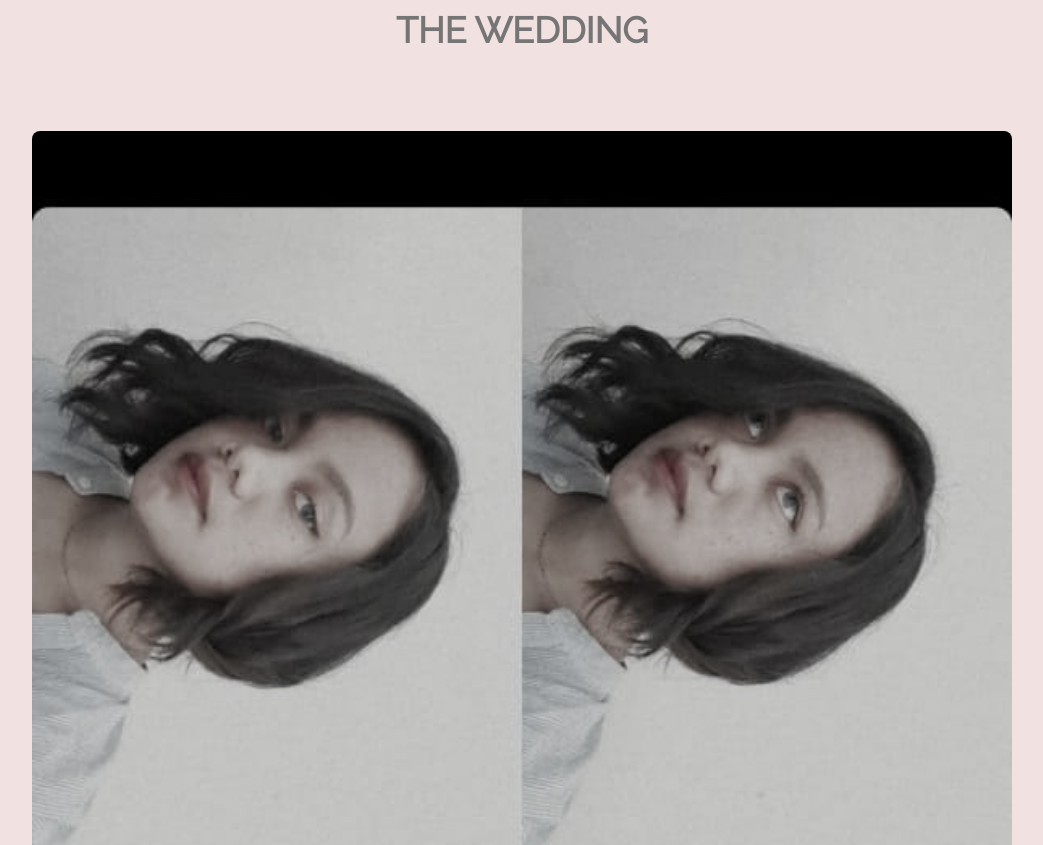
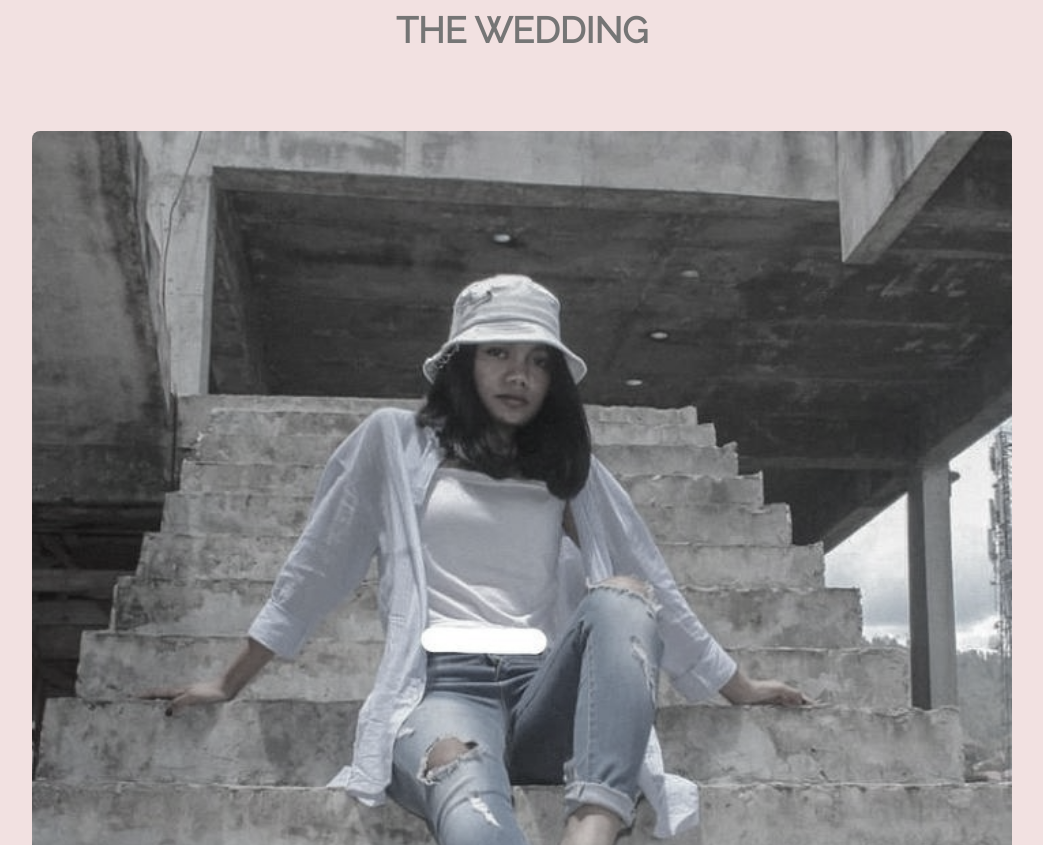
Before and after one commit to jesayaambarita/weding, a plain HTML site: page index.html in a window 1280 px wide. Shown: the part 3310-4155 px from the top of the page, without its empty margins (118-1161 px from the left). Drawn offline with nearby package versions, Linux system fonts and the light colour scheme.

Commit message:
Update index.html

```diff
--- a/index.html
+++ b/index.html
@@ -63,7 +63,7 @@ p {line-height: 2}
 <div class="w3-container w3-padding-64 w3-pale-red w3-grayscale-min w3-center" id="wedding">
   <div class="w3-content">
     <h1 class="w3-text-grey"><b>THE WEDDING</b></h1>
-    <img class="w3-round-large w3-grayscale-min" src="1.jpeg" style="width:100%;margin:64px 0">
+    <img class="w3-round-large w3-grayscale-min" src="wi.jpeg" style="width:100%;margin:64px 0">
     <div class="w3-row">
       <div class="w3-half">
         <h2>When</h2>
```
